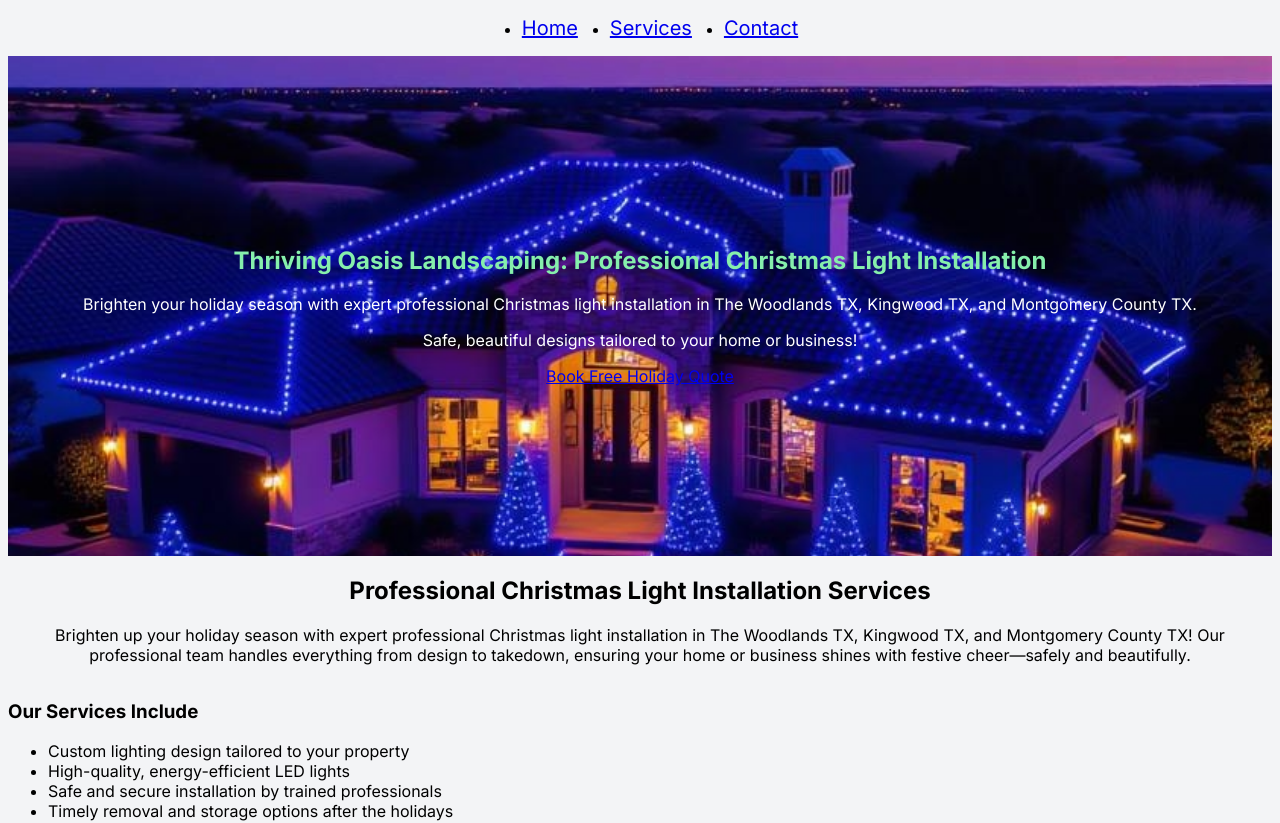
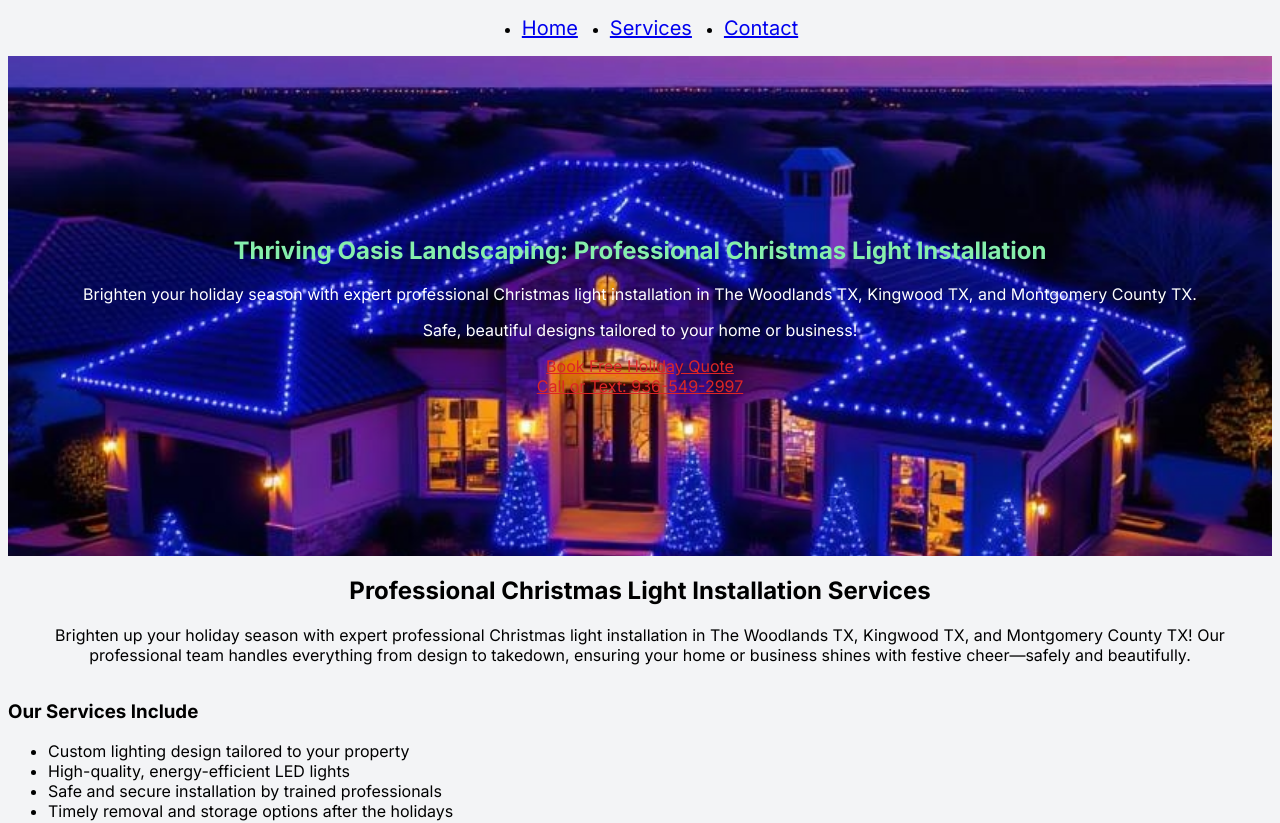
Before and after one commit to dacubbison/thriving-oasis-landscaping, a Next.js app: page / in a window 1280 px wide. Shown: the top 823 px of the page. Built offline with nearby package versions, Linux system fonts and the light colour scheme.

Commit message:
Made CTA letters bigger bolder red with inline force and extrabold, removed red box background for clean pop

```diff
--- a/app/page.tsx
+++ b/app/page.tsx
@@ -39,7 +39,21 @@
           >
             Safe, beautiful designs tailored to your home or business!
           </p>
-          <Link href="/contact" className="bg-green-700 px-8 py-3 rounded-lg hover:bg-green-800 text-white">Book Free Holiday Quote</Link>
+          <Link
+            href="/contact"
+            className="text-2xl md:text-3xl font-extrabold hover:underline mb-4 inline-block drop-shadow-lg"
+            style={{ color: 'rgb(220, 38, 38)' }}  // Inline force bright red-600
+          >
+            Book Free Holiday Quote
+          </Link>
+          <br />
+          <Link
+            href="tel:9365492997"
+            className="text-2xl md:text-3xl font-extrabold hover:underline inline-block drop-shadow-lg"
+            style={{ color: 'rgb(220, 38, 38)' }}  // Inline force bright red-600
+          >
+            Call or Text: 936-549-2997
+          </Link>
         </div>
       </section>
       <section className="py-16 px-4 max-w-6xl mx-auto">
```
